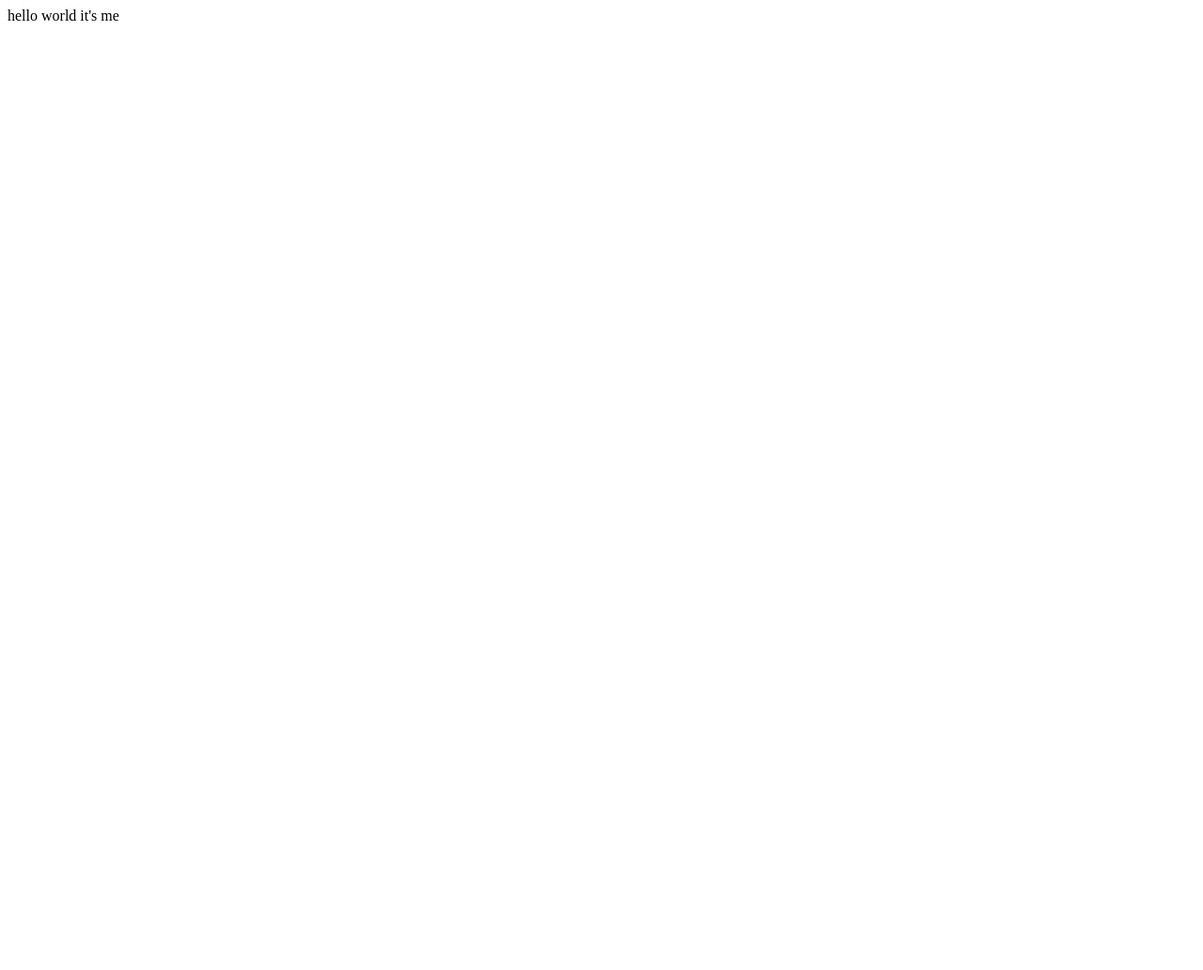
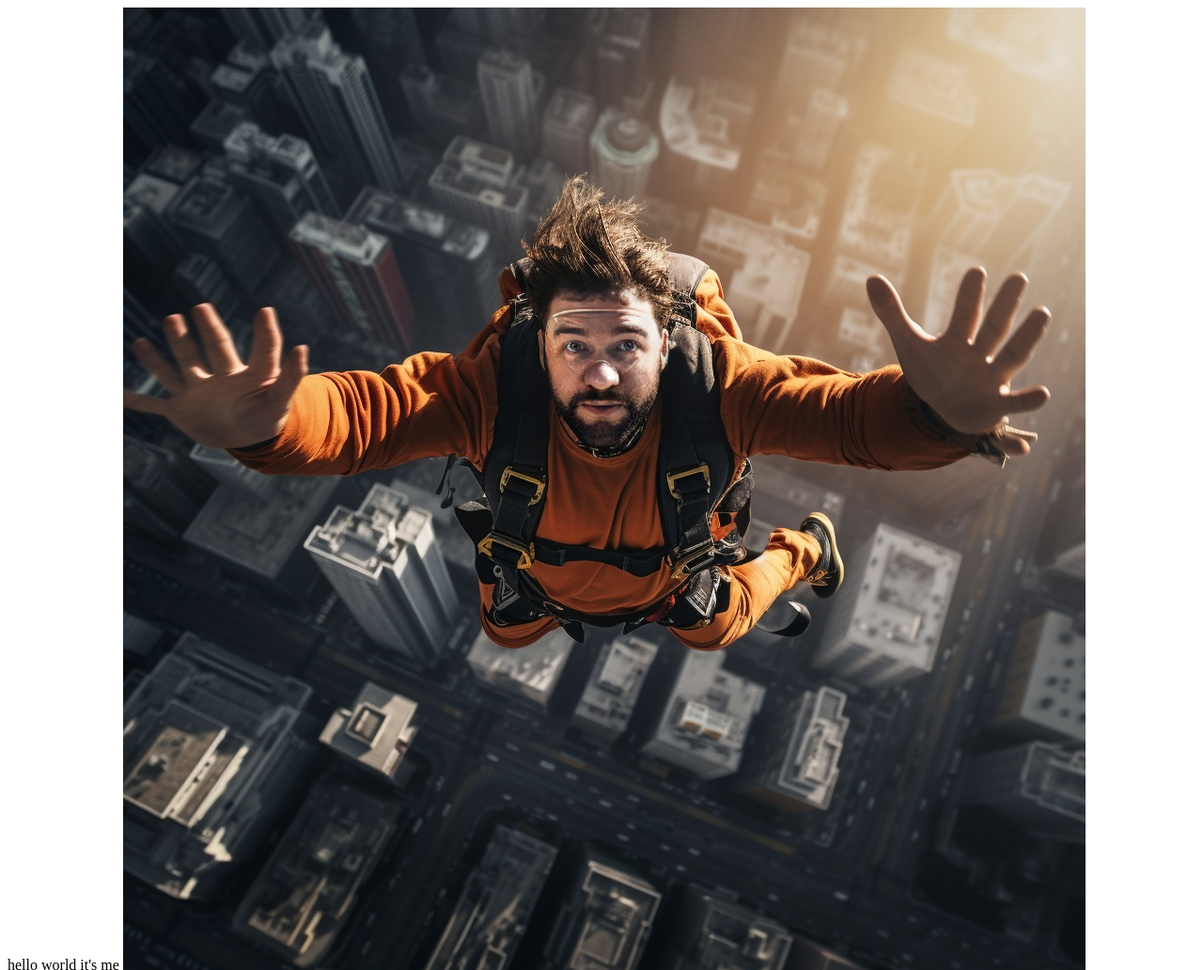
Before and after one commit to CoachMuttenz/portfolio, a plain HTML site: page index.html in a window 1280 px wide. Shown: the whole page at 94% size. Before the commit the page ends 800 px from the top, so only its background shows below. Drawn offline with Linux system fonts and the light colour scheme.

Commit message:
Update index.html

```diff
--- a/index.html
+++ b/index.html
@@ -1,2 +1,3 @@
 hello world
 it's me
+<img src="ictscouts_closeup_of_a_basejumper_real_photography_e113136f-1dc0-4547-a80c-527451652ff4_ins.jpg">
```
